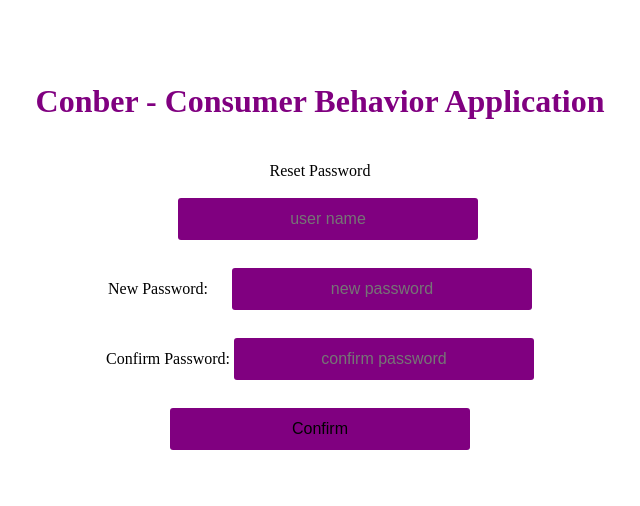
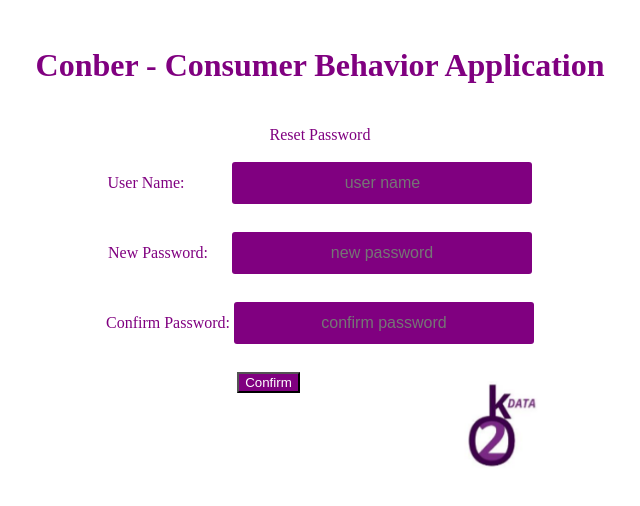
Before and after one commit to AdyRehman/CONBER, a Flask app: page /password in a window 1280 px wide. Shown: the top 506 px of the page, without its empty margins (320-960 px from the left). Run offline with Flask 2, Linux system fonts and the light colour scheme.

Commit message:
Update password.html

```diff
--- a/templates/password.html
+++ b/templates/password.html
@@ -1,31 +1,39 @@
-<link rel="stylesheet" href="static/style.css" type="text/css"><br><br><br>
-<div style="text-align:center"><h1><font color= "#800080">Conber - Consumer Behavior Application</font></h1></div>
-<form action="/password" method="POST">
+<link rel="stylesheet" href="static/style.css" type="text/css"><br>
+<div style="text-align:center"><h1><font color= "#800080">Conber - Consumer Behavior Application</h1></div>
+<form action="/login" method="POST">
 <div class="login">
 <div class="login-screen">
 <div class="app-title">
 </div>
+
 <div class="login-form">
 <div class="control-group">
 
 				Reset Password <br><br>
+				User Name:&nbsp
+				&nbsp
+				&nbsp
+				&nbsp
+				&nbsp
 
-                &nbsp&nbsp&nbsp
-                <input type="text" class="login-field" STYLE="background-color: #800080;" value="" placeholder="user name" name="username">
-                <label class="login-field-icon fui-user" for="login-name"></label></div><br>
-    <div class="control-group">
-
-
+				&nbsp
+				<input type="text" class="login-field" STYLE="background-color: #800080; value="" placeholder="user name" name="username">
+<label class="login-field-icon fui-user" for="login-name"></label></div><br>
+<div class="control-group">
 				New Password:&nbsp
 				&nbsp
 				&nbsp
-				<input type="text" class="login-field" STYLE="background-color: #800080;" value="" placeholder="new password" name="password">
-                <label class="login-field-icon fui-user" for="login-name"></label></div><br>
-    <div class="control-group">
+				<input type="text" class="login-field" STYLE="background-color: #800080; value="" placeholder="new password" name="new passwords">
+<label class="login-field-icon fui-user" for="login-name"></label></div><br>
+<div class="control-group">
 				Confirm Password:
-				<input type="password" class="login-field" STYLE="background-color: #800080;" value="" placeholder="confirm password" name="cpassword">
-                <label class="login-field-icon fui-lock" for="login-pass"></label></div><br>
-    <input type="submit" value="Confirm" style="background-color: #800080;" ></class="btn btn-primary btn-large btn-block" onclick=" window.open('/login','_blank')>
+				<input type="password" class="login-field" STYLE="background-color: #800080; value="" placeholder="confirm password" name="password">
+<label class="login-field-icon fui-lock" for="login-pass"></label></div><br>
+<img align="right" height="100" width="100" src="{{url_for('static', filename='logo.png')}}" alt="logo"/>
+
+<button  STYLE="background-color: #800080;"><font color= "#ffffff">Confirm</font></button></class="btn btn-primary btn-large btn-block" onclick=" window.open('/login','_blank')>
+
+
 
 </font>
 </div>
```
